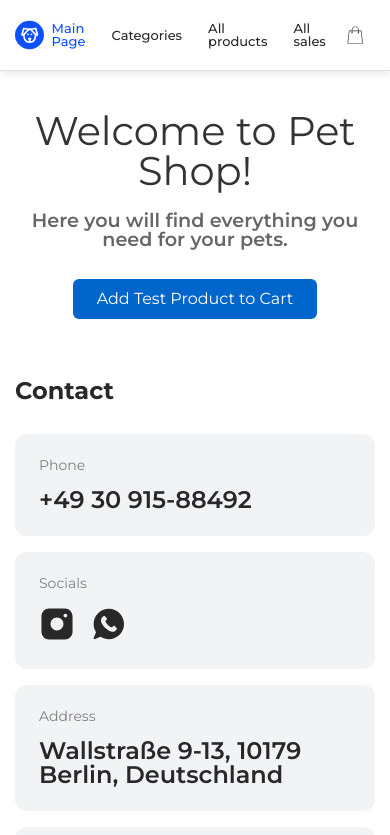
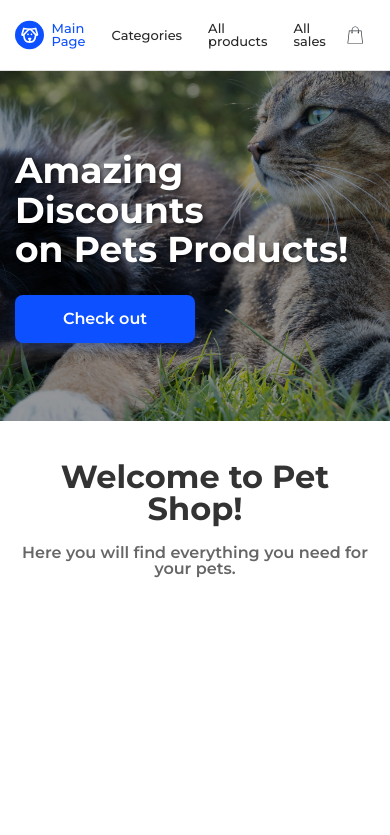
Before and after one commit to koriahin-serhii/pet_shop_project, a React (Vite) app in the folder Pet-Shop-Frontend/: page / in a window 390 px wide. Shown: the top 835 px of the page. Built offline with nearby package versions, Linux system fonts and the light colour scheme.

Commit message:
added PromoAction section

```diff
--- a/Pet-Shop-Frontend/src/components/Footer/Footer.module.css
+++ b/Pet-Shop-Frontend/src/components/Footer/Footer.module.css
@@ -4,9 +4,9 @@
 }
 
 .container {
-  max-width: 1200px;
+  max-width: 1440px;
   margin: 0 auto;
-  padding: 0 20px;
+  padding: 0 40px;
 }
 
 .content {
--- a/Pet-Shop-Frontend/src/components/Header/Header.module.css
+++ b/Pet-Shop-Frontend/src/components/Header/Header.module.css
@@ -8,7 +8,7 @@
 }
 
 .container {
-  max-width: 1200px;
+  max-width: 1440px;
   margin: 0 auto;
   padding: 0 20px;
   display: flex;
--- /dev/null
+++ b/Pet-Shop-Frontend/src/components/PromoAction/PromoAction.jsx
@@ -0,0 +1,32 @@
+import React from 'react'
+import { useNavigate } from 'react-router-dom'
+import { CustomButton } from '../../ui'
+import { ROUTES } from '../../utils/routes'
+import styles from './PromoAction.module.css'
+
+const PromoAction = () => {
+  const navigate = useNavigate()
+
+  const handleCheckOutClick = () => {
+    navigate(ROUTES.ALL_SALES)
+  }
+
+  return (
+    <section className={styles.promoSection}>
+      <div className={styles.content}>
+        <h1 className={styles.title}>
+          Amazing Discounts<br />
+          on Pets Products!
+        </h1>
+        <CustomButton
+          onClick={handleCheckOutClick}
+          className={styles.button}
+        >
+          Check out
+        </CustomButton>
+      </div>
+    </section>
+  )
+}
+
+export default PromoAction
--- /dev/null
+++ b/Pet-Shop-Frontend/src/components/PromoAction/PromoAction.module.css
@@ -0,0 +1,81 @@
+.promoSection {
+  position: relative;
+  width: 100%;
+  max-width: 1440px;
+  margin: 0 auto;
+  height: 600px;
+  background-image: url('../../assets/images/home-banner.png');
+  background-size: cover;
+  background-position: center;
+  background-repeat: no-repeat;
+  display: flex;
+  align-items: flex-start;
+  padding: 0 60px;
+  overflow: hidden;
+}
+
+.content {
+  position: relative;
+  margin-top: 80px;
+  max-width: 1200px;
+  color: white;
+}
+
+.title {
+  font-size: 94px;
+  font-weight: 700;
+  line-height: 1.1;
+  margin: 0 0 40px 0;
+  text-shadow: 2px 2px 4px rgba(0, 0, 0, 0.5);
+}
+
+.button {
+  width: 218px;
+}
+
+@media (max-width: 1024px) {
+  .promoSection {
+    height: 500px;
+    padding: 0 40px;
+  }
+
+  .title {
+    font-size: 64px;
+  }
+}
+
+@media (max-width: 768px) {
+  .promoSection {
+    height: 400px;
+    padding: 0 20px;
+  }
+
+  .title {
+    font-size: 48px;
+    margin-bottom: 30px;
+  }
+
+  .button {
+    font-size: 18px;
+    padding: 16px 32px;
+    width: 180px;
+  }
+}
+
+@media (max-width: 480px) {
+  .promoSection {
+    height: 350px;
+    padding: 0 15px;
+  }
+
+  .title {
+    font-size: 36px;
+    margin-bottom: 25px;
+  }
+
+  .button {
+    font-size: 16px;
+    padding: 14px 28px;
+    min-width: 140px;
+  }
+}
--- a/Pet-Shop-Frontend/src/pages/HomePage/HomePage.jsx
+++ b/Pet-Shop-Frontend/src/pages/HomePage/HomePage.jsx
@@ -1,28 +1,16 @@
 import React from 'react'
-import { useDispatch } from 'react-redux'
-import { addToCart } from '../../redux/Slices/cartSlice'
+import PromoAction from '../../components/PromoAction/PromoAction'
 import styles from './HomePage.module.css'
 
 const HomePage = () => {
-  const dispatch = useDispatch()
-
-  const handleAddToCart = () => {
-    const testProduct = {
-      id: Date.now(),
-      name: 'Test Product',
-      price: 100
-    }
-    dispatch(addToCart(testProduct))
-  }
-
   return (
     <div className={styles.homePage}>
-      <h1>Welcome to Pet Shop!</h1>
-      <p>Here you will find everything you need for your pets.</p>
+      <PromoAction />
 
-      <button onClick={handleAddToCart} className={styles.testButton}>
-        Add Test Product to Cart
-      </button>
+      <div className={styles.content}>
+        <h2>Welcome to Pet Shop!</h2>
+        <p>Here you will find everything you need for your pets.</p>
+      </div>
     </div>
   )
 }
--- a/Pet-Shop-Frontend/src/pages/HomePage/HomePage.module.css
+++ b/Pet-Shop-Frontend/src/pages/HomePage/HomePage.module.css
@@ -1,33 +1,41 @@
 .homePage {
-  padding: 40px 20px;
+  min-height: 100vh;
+}
+
+.content {
+  padding: 60px 20px;
   max-width: 1200px;
   margin: 0 auto;
   text-align: center;
 }
 
-.homePage h1 {
+.content h2 {
   color: #333;
   margin-bottom: 20px;
   font-size: 2.5rem;
+  font-weight: 700;
 }
 
-.homePage p {
+.content p {
   color: #666;
   margin-bottom: 30px;
   font-size: 1.2rem;
+  max-width: 600px;
+  margin-left: auto;
+  margin-right: auto;
 }
 
-.testButton {
-  background-color: #0066cc;
-  color: white;
-  border: none;
-  padding: 12px 24px;
-  border-radius: 6px;
-  font-size: 16px;
-  cursor: pointer;
-  transition: background-color 0.2s ease;
+/* Adaptability */
+@media (max-width: 768px) {
+  .content {
+    padding: 40px 15px;
+  }
+
+  .content h2 {
+    font-size: 2rem;
+  }
+
+  .content p {
+    font-size: 1rem;
+  }
 }
-
-.testButton:hover {
-  background-color: #0052a3;
-}
```
